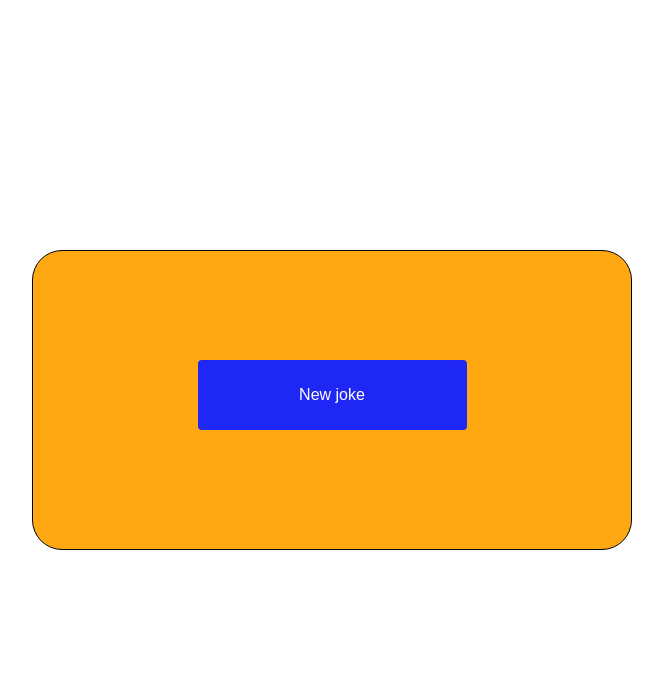
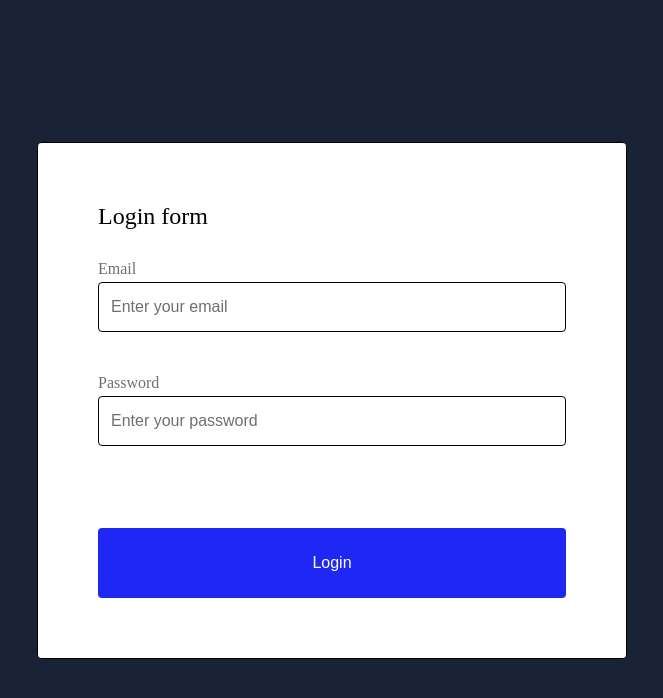
Before and after one commit to andriib77/react-cohort33-ts, a React (Create React App) app: page / in a window 1280 px wide. Shown: the top 698 px of the page, without its empty margins (308-971 px from the left). Built offline with nearby package versions, Linux system fonts and the light colour scheme; no server answers.

Commit message:
lesson25

```diff
--- a/package.json
+++ b/package.json
@@ -12,12 +12,14 @@
     "@types/node": "^16.18.82",
     "@types/react": "^18.2.57",
     "@types/react-dom": "^18.2.19",
+    "formik": "^2.4.5",
     "react": "^18.2.0",
     "react-dom": "^18.2.0",
     "react-scripts": "5.0.1",
     "typescript": "^4.9.5",
     "uuid": "^9.0.1",
-    "web-vitals": "^2.1.4"
+    "web-vitals": "^2.1.4",
+    "yup": "^1.3.3"
   },
   "scripts": {
     "start": "react-scripts start",
--- a/src/App.tsx
+++ b/src/App.tsx
@@ -6,14 +6,13 @@ import Lesson21 from "./lessons/Lesson21/Lesson21";
 import Lesson22 from "./lessons/Lesson22/Lesson22";
 import Lesson23 from "lessons/Lesson23/Lesson23";
 import Lesson24 from "lessons/Lesson24/Lesson24";
+import Lesson25 from "lessons/Lesson25/Lesson25";
 //Homeworks
 import Homework20 from "./homeworks/Homework20/Homework20";
 import Homework21 from "./homeworks/Homework21/Homework21";
 import Homework22 from "homeworks/Homework22/Homework22";
 import Homework23 from "homeworks/Homework23/Homework23";
 import Homework24 from "homeworks/Homework24/Homework24";
-
-
 
 function App() {
   return (
@@ -24,11 +23,13 @@ function App() {
       {/* <Lesson22 /> */}
       {/* <Lesson23 /> */}
       {/* <Lesson24 /> */}
+      <Lesson25 />
+
       {/* <Homework20 /> */}
       {/* <Homework21 /> */}
       {/* <Homework22 /> */}
       {/* <Homework23 /> */}
-      <Homework24 />
+      {/* <Homework24 /> */}
     </>
   );
 }
--- a/src/components/Button/styles.ts
+++ b/src/components/Button/styles.ts
@@ -5,7 +5,7 @@ interface ButtonComponentProps {
 }
 
 export const ButtonComponent = styled.button<ButtonComponentProps>`
-  width: 50%;
+  width: 100%;
   height: 70px;
   outline: none;
   border: none;
--- a/src/components/Input/Input.tsx
+++ b/src/components/Input/Input.tsx
@@ -1,34 +1,37 @@
+import { InputProps } from "./types";
 import {
-  InputComponentContainer,
-  InputComponentLabel,
+  InputContainer,
   InputComponent,
+  InputLabel,
+  ErrorContainer,
 } from "./styles";
 
-import { InputProps } from "./types";
-
 function Input({
+  id,
   disabled = false,
-  id,
   name,
   placeholder,
   label,
   type = "text",
   value,
   onChange,
+  error,
 }: InputProps) {
   return (
-    <InputComponentContainer>
-      <InputComponentLabel htmlFor={id}>{label}</InputComponentLabel>
+    <InputContainer>
+      <InputLabel htmlFor={id}>{label}</InputLabel>
       <InputComponent
         value={value}
         onChange={onChange}
-        disabled={disabled}
         name={name}
         id={id}
+        disabled={disabled}
         placeholder={placeholder}
         type={type}
       />
-    </InputComponentContainer>
+      {/* {!!error && <ErrorContainer>{error}</ErrorContainer>} */}
+      <ErrorContainer>{error}</ErrorContainer>
+    </InputContainer>
   );
 }
 
--- a/src/components/Input/styles.ts
+++ b/src/components/Input/styles.ts
@@ -1,36 +1,41 @@
 import styled from "@emotion/styled";
 
-export const InputComponentContainer = styled.div`
+export const InputContainer = styled.div`
   display: flex;
   flex-direction: column;
   gap: 4px;
   width: 100%;
-  padding-top: 20px;
   height: fit-content;
 `;
 
-export const InputComponentLabel = styled.label`
+export const InputLabel = styled.label`
   font-size: 16px;
-  color: rgba(111, 111, 111, 1);
+  color: #6f6f6f;
 `;
 
 export const InputComponent = styled.input`
   width: 100%;
   height: 50px;
   padding: 12px;
-  gap: 3px;
   outline: none;
-  color: blue;
-  background-color: ${({ disabled }) => (disabled ? "lightgrey" : "none")};
-  color: blue;
   border: 1px solid black;
   border-radius: 4px;
   font-size: 16px;
-  ::placeholder {
-    color: rgba(30, 30, 30, 1);
+  background-color: ${({ disabled }) =>
+    disabled ? "lightgrey" : "transparent"};
+
+  &::placeholder {
+    color: #6f6f6f;
   }
+
   &:hover {
     border: ${({ disabled }) =>
       disabled ? "1px solid black" : "1px solid #1f27f5"};
   }
 `;
+
+export const ErrorContainer = styled.div`
+  font-size: 16px;
+  color: red;
+  height: 18px;
+`;
--- a/src/components/Input/types.ts
+++ b/src/components/Input/types.ts
@@ -3,10 +3,11 @@ import { ChangeEvent } from "react";
 export interface InputProps {
   id: string;
   name: string;
+  disabled?: boolean;
   placeholder: string;
   label: string;
   type?: string;
-  disabled?: boolean;
   value: string;
   onChange: (event: ChangeEvent<HTMLInputElement>) => void;
+  error?: undefined | string;
 }
--- a/src/components/LoginForm/LoginForm.tsx
+++ b/src/components/LoginForm/LoginForm.tsx
@@ -1,46 +1,95 @@
-import { LoginformWrapper, LoginformName, InputsContainer } from "./styles";
+import { useState, ChangeEvent } from "react";
+// step 1: импортируем useFormik
+import { useFormik } from "formik";
+import * as Yup from "yup";
 
-import Button from "../Button/Button";
-import Input from "../Input/Input";
-import { ChangeEvent, useState } from "react";
+import Button from "components/Button/Button";
+import Input from "components/Input/Input";
+
+import { LoginFormValues } from "./types";
+import { LoginFormWrapper, LoginFormTitle, InputsContainer } from "./styles";
 
 function LoginForm() {
-  const [emailValue, setEmailValue] = useState<string>("");
-  const [passwordValue, setPasswordValue] = useState<string>("");
+  const schema = Yup.object().shape({
+    email: Yup.string()
+      .required("Email is required")
+      .email("Does not match with email format")
+      .min(7, "Minimum number of symbpols is 7"),
+    password: Yup.string()
+      .strict()
+      .required("Password should be required")
+      .min(3, "The minimum length of the password should be 3")
+      .max(20, "The maximum length of the password should be 20")
+      .uppercase("The password should be in uppercase"),
+  });
 
-  const onChangePassword = (event: ChangeEvent<HTMLInputElement>) => {
-    setPasswordValue(event.target.value);
-  };
+  // step 2: создаем объект formik, который будет контролировать нашу форму LoginForm
+  // useFormik - принимает в качестве обязательного аргумента объект с необходимыми парраметрами
+  const formik = useFormik({
+    initialValues: {
+      // ключем у initialValues должен быть name наших инпутов,
+      // а значение - дефолтовое значение которое будет при монтировании компонента
+      email: "",
+      password: "",
+    } as LoginFormValues,
+    validationSchema: schema,
+    // Функция, которая собирает данные с формы и мы возможность что-то с ними сделать(например: отправить их на сервер)
+    onSubmit: (values: LoginFormValues, helpers) => {
+      console.log("submit works");
+      console.log(values);
+      console.log(helpers);
 
-  const onChangeEmail = (event: ChangeEvent<HTMLInputElement>) => {
-    setEmailValue(event.target.value);
-  };
+      // Пример того как можно отправить данные на сервер в onSubmit
+      // const response = await fetch("url", {
+      //   method: "POST",
+      //   body: JSON.stringify(values),
+      // });
+    },
+  });
+
+  console.log(formik);
+
+  // console.log(formik.values.email);
+  // console.log(formik.values.password)
+
+  // Контороль элементов форм с помощью useState
+  // const [emailValue, setEmailValue] = useState<string>("");
+  // const [passwordValue, setPasswordValue] = useState<string>("");
+
+  // const onChangePassword = (event: ChangeEvent<HTMLInputElement>) => {
+  //   setPasswordValue(event.target.value);
+  // };
+
+  // const onChangeEmail = (event: ChangeEvent<HTMLInputElement>) => {
+  //   setEmailValue(event.target.value);
+  // };
 
   return (
-    <LoginformWrapper>
-      <LoginformName className="loginform-name">Login form</LoginformName>
+    <LoginFormWrapper onSubmit={formik.handleSubmit}>
+      <LoginFormTitle>Login form</LoginFormTitle>
       <InputsContainer>
         <Input
           id="login-email"
           placeholder="Enter your email"
           name="email"
           label="Email"
-          type="email"
-          value={emailValue}
-          onChange={onChangeEmail}
+          value={formik.values.email}
+          onChange={formik.handleChange}
+          error={formik.errors.email}
         />
         <Input
-          value={passwordValue}
-          onChange={onChangePassword}
+          value={formik.values.password}
+          onChange={formik.handleChange}
           id="login-password"
           placeholder="Enter your password"
           name="password"
           label="Password"
           type="password"
+          error={formik.errors.password}
         />
       </InputsContainer>
-      <Button name="Login" />
-    </LoginformWrapper>
+      <Button name="Login" type="submit" />
+    </LoginFormWrapper>
   );
 }
 
--- a/src/components/LoginForm/styles.ts
+++ b/src/components/LoginForm/styles.ts
@@ -1,6 +1,6 @@
 import styled from "@emotion/styled";
 
-export const LoginformWrapper = styled.form`
+export const LoginFormWrapper = styled.form`
   display: flex;
   flex-direction: column;
   gap: 30px;
@@ -12,9 +12,10 @@ export const LoginformWrapper = styled.form`
   background-color: white;
 `;
 
-export const LoginformName = styled.p`
+export const LoginFormTitle = styled.p`
   font-size: 24px;
 `;
+
 export const InputsContainer = styled.div`
   display: flex;
   flex-direction: column;
--- /dev/null
+++ b/src/components/LoginForm/types.ts
@@ -0,0 +1,4 @@
+export interface LoginFormValues {
+  email: string;
+  password: string;
+}
--- /dev/null
+++ b/src/lessons/Lesson25/Lesson25.tsx
@@ -0,0 +1,12 @@
+import LoginForm from "components/LoginForm/LoginForm";
+import { Lesson25Wrapper } from "./styles";
+
+function Lesson25() {
+  return (
+    <Lesson25Wrapper>
+      <LoginForm />
+    </Lesson25Wrapper>
+  );
+}
+
+export default Lesson25;
--- /dev/null
+++ b/src/lessons/Lesson25/styles.ts
@@ -0,0 +1,13 @@
+import styled from "@emotion/styled";
+
+import { colors } from "styles/colors";
+
+export const Lesson25Wrapper = styled.div`
+  display: flex;
+  flex-direction: row;
+  justify-content: center;
+  align-items: center;
+  flex: 1;
+  padding: 40px;
+  background-color: ${colors.primary};
+`;
--- /dev/null
+++ b/src/styles/colors.ts
@@ -0,0 +1,9 @@
+interface Colors {
+  primary: string;
+  secondaryBlue: string;
+}
+
+export const colors: Colors = {
+  primary: "rgb(26, 35, 53)",
+  secondaryBlue: "#1f27f5",
+};
```
Also changed, not shown: 1 other file (tests, documents, lock files or other folders).
